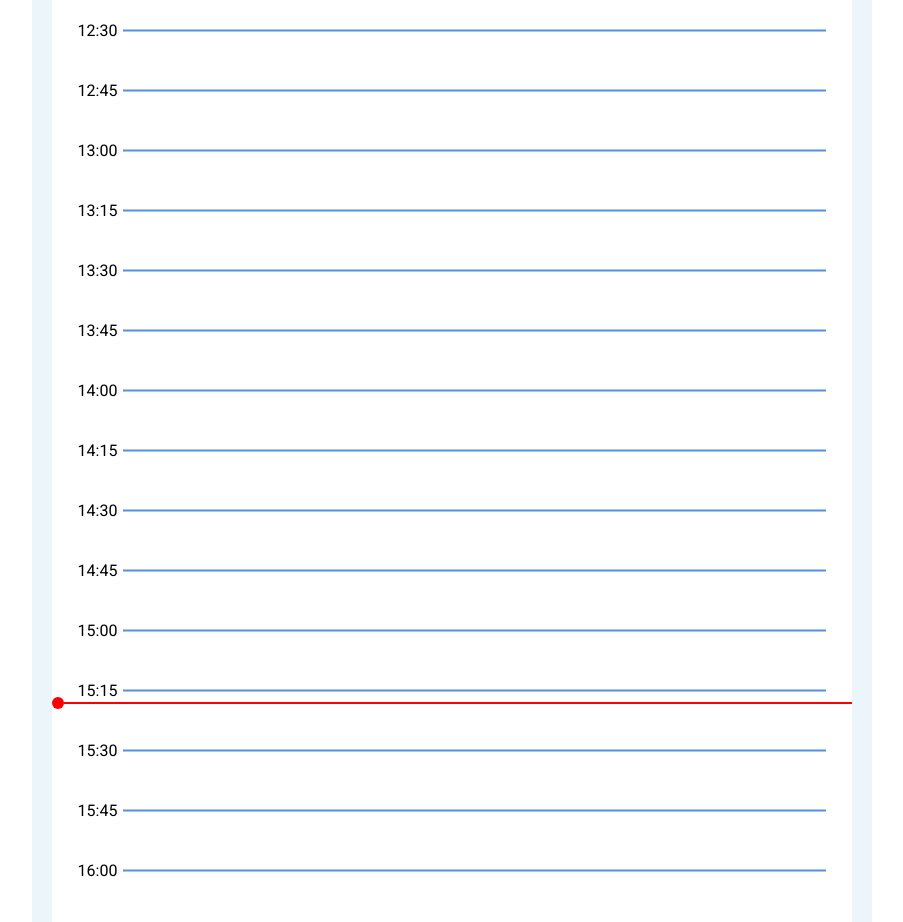
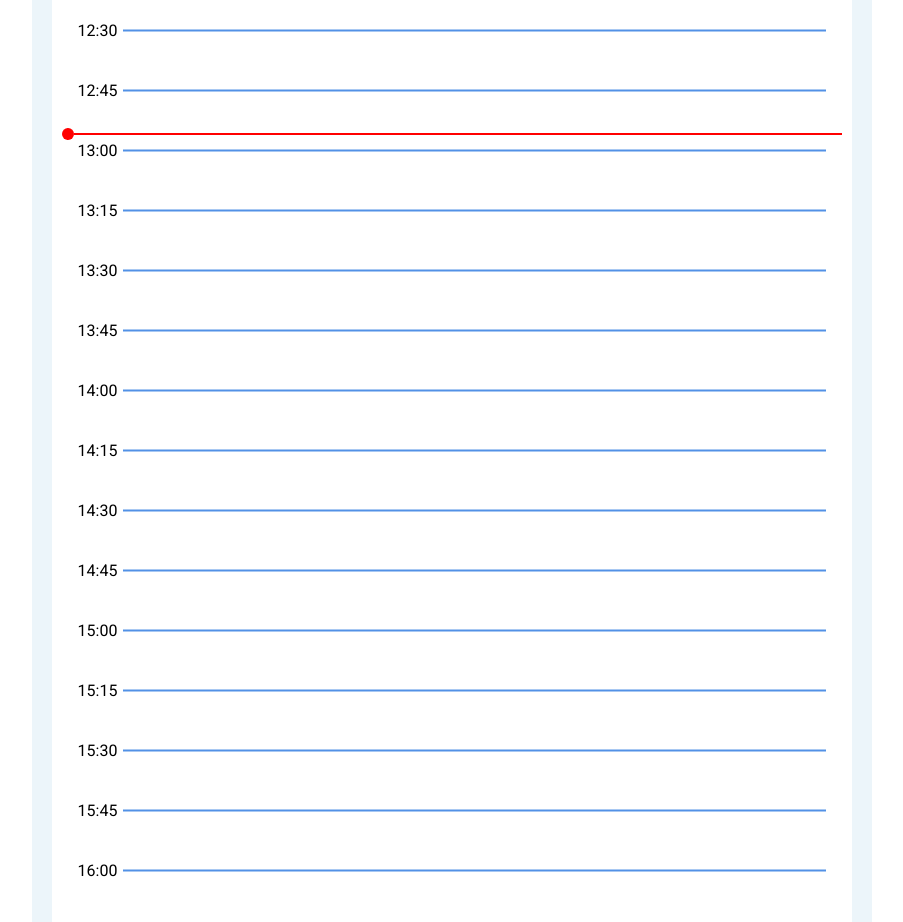
Before and after one commit to neguezaymen/agenda, a React (Create React App) app: page / in a window 1280 px wide. Shown: the part 1040-1962 px from the top of the page, without its empty margins (188-1091 px from the left). Built offline with nearby package versions, Linux system fonts and the light colour scheme.

Commit message:
fix currentBarTime position

```diff
--- a/src/components/AppointementsWrapper.tsx
+++ b/src/components/AppointementsWrapper.tsx
@@ -7,7 +7,9 @@ import { AppointementState } from "../slices/appointementSlice";
 import { GetHoursAndMinutesFromTime } from "../utils/DateFormat";
 import { isSameDay } from "date-fns";
 import { setModalId, showDeleteModal, showModal } from "../slices/UiSlice";
+import CurrentTimeBar from "./CurrentTimeBar";
 
+export const OneMinuteToPixels = 4;
 export const AppointementsWrapper = () => {
   return (
     <div style={{ height: "2160px", position: "relative" }}>
@@ -15,6 +17,7 @@ export const AppointementsWrapper = () => {
         <Line slot={slot} key={slot} index={index} />
       ))}
       <Appointements />
+      <CurrentTimeBar />
     </div>
   );
 };
@@ -50,9 +53,9 @@ const Appointements = () => {
 };
 
 const Appointement = (props: AppointementState) => {
-  const height = props.duration * 4;
+  const height = props.duration * OneMinuteToPixels;
   const { hours, minutes } = GetHoursAndMinutesFromTime(props.time);
-  const top = ((hours - 9) * 60 + minutes) * 4;
+  const top = ((hours - 9) * 60 + minutes) * OneMinuteToPixels;
   const dispatch = useAppDispatch();
   return (
     <div
--- a/src/components/CurrentTimeBar.tsx
+++ b/src/components/CurrentTimeBar.tsx
@@ -1,8 +1,10 @@
 import React from "react";
+import { OneMinuteToPixels } from "./AppointementsWrapper";
 
 const CurrentTimeBar = () => {
   const date = new Date();
-  const position = (date.getHours() - 9) * 380 + date.getMinutes() * 6.33 + 23;
+  const position =
+    (date.getHours() - 9) * 240 + date.getMinutes() * OneMinuteToPixels;
   return date.getHours() >= 9 && date.getHours() <= 18 ? (
     <div
       style={{
@@ -12,6 +14,7 @@ const CurrentTimeBar = () => {
         position: "absolute",
         top: position,
         left: 0,
+        transform: `translateY(-50%)`,
       }}
     >
       <div
--- a/src/components/MainSection.tsx
+++ b/src/components/MainSection.tsx
@@ -5,7 +5,6 @@ import { Button } from "@mui/material";
 import { useAppDispatch } from "../store/hooks";
 import { showModal } from "../slices/UiSlice";
 import DeleteAppointementModal from "./DeleteAppointementModal";
-import CurrentTimeBar from "./CurrentTimeBar";
 import { AppointementsWrapper } from "./AppointementsWrapper";
 
 const MainSection = () => {
@@ -15,7 +14,6 @@ const MainSection = () => {
     <div className={styles.gridContainer}>
       <AddAppointementModal />
       <DeleteAppointementModal />
-      <CurrentTimeBar />
       <AppointementsWrapper />
       <Button
         className={styles.addIcon}
```
